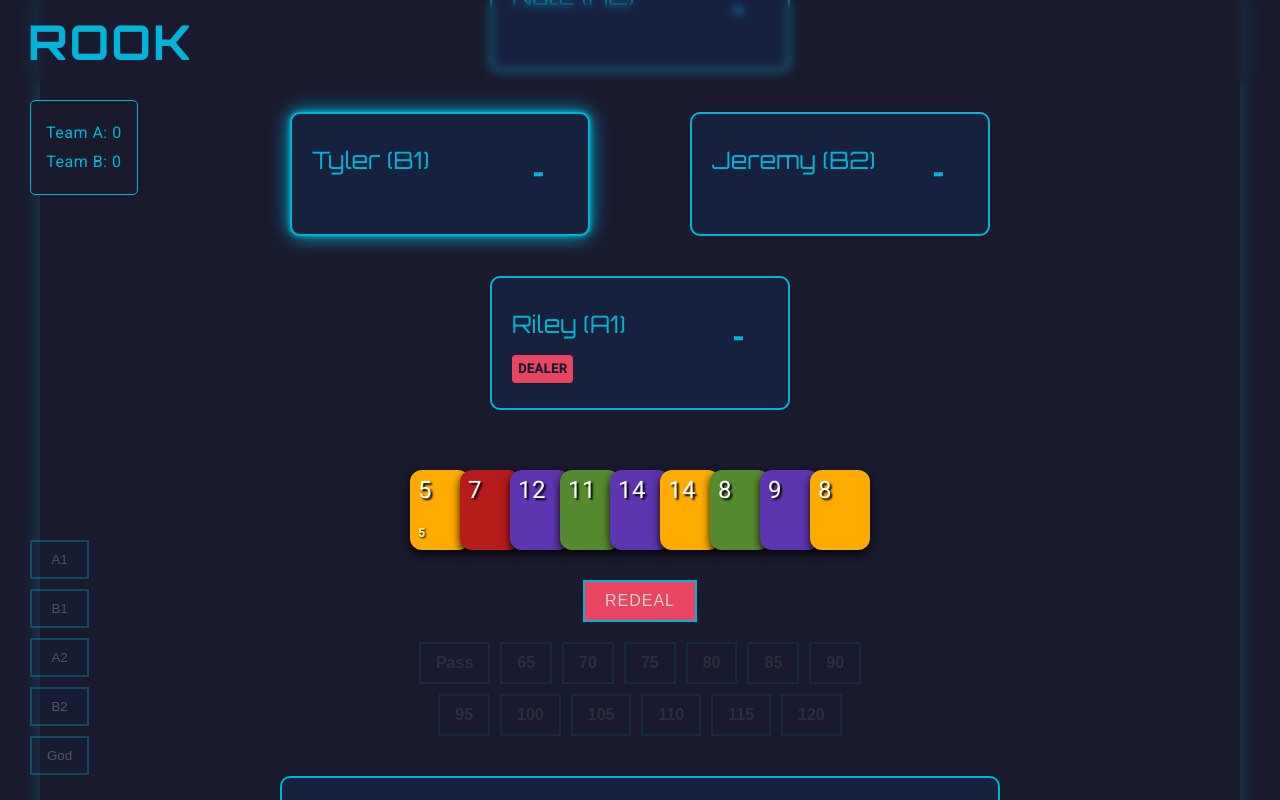
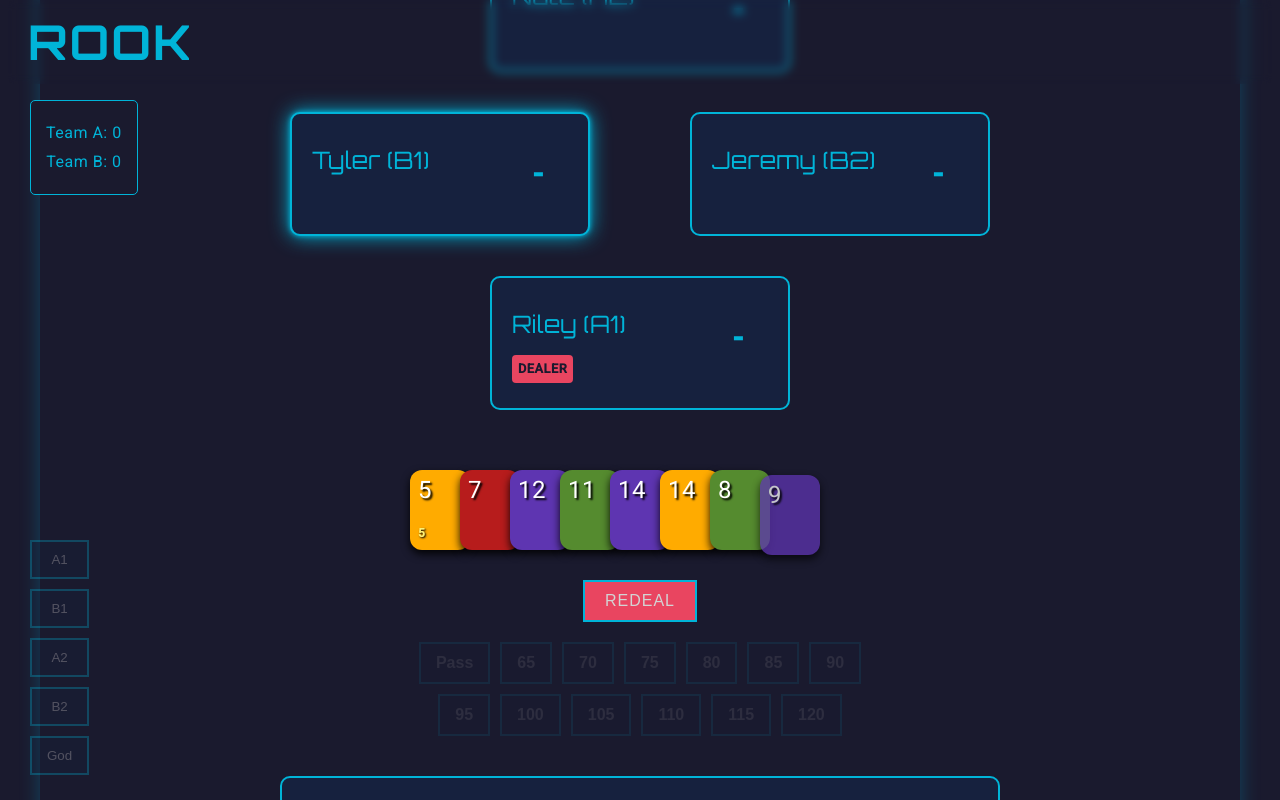
Before and after one commit to slimsherpa/rook-game, an Angular app: page / in a window 1280 px wide. Both pictures are taken after a click on the button "DEAL CARDS". Shown: the part 194-994 px from the top of the page. Built offline with nearby package versions, Linux system fonts and the light colour scheme; a web font is replaced by a local one.

Commit message:
deal cards one at a time

```diff
--- a/src/app/components/player-hand/player-hand.component.html
+++ b/src/app/components/player-hand/player-hand.component.html
@@ -23,7 +23,8 @@
              [cdkDragData]="card"
              (cdkDragStarted)="onDragStarted()"
              (cdkDragEnded)="onDragEnded()"
-             [style.cursor]="isDragging ? 'move' : (isCardSelectable(card) ? 'pointer' : 'default')">
+             [style.cursor]="isDragging ? 'move' : (isCardSelectable(card) ? 'pointer' : 'default')"
+             [class.revealed]="i < revealedCardCount">
           <app-card
             [card]="card"
             [selectable]="isCardSelectable(card)"
@@ -37,6 +38,10 @@
         </div>
       </div>
     </div>
+
+    <!-- <button (click)="manualReveal()" class="cyberpunk-button">
+      Reveal Cards
+    </button> -->
 
     <div class="action-buttons" *ngIf="hasVisibleActionButtons()">
       <button *ngIf="isDealer && currentPhase === 'Dealing'"
--- a/src/app/components/player-hand/player-hand.component.scss
+++ b/src/app/components/player-hand/player-hand.component.scss
@@ -89,6 +89,14 @@ app-player-hand {
       transition: transform 0.1s ease-in-out, z-index 0.1s ease-in-out;
       margin-right: -10px;
       position: relative;
+      opacity: 0;
+      transform: translateY(20px);
+      transition: opacity 0.3s ease-out, transform 0.3s ease-out;
+
+      &.revealed {
+        opacity: 1;
+        transform: translateY(0);
+      }
 
       &:hover,
       &:focus {
--- a/src/app/components/player-hand/player-hand.component.ts
+++ b/src/app/components/player-hand/player-hand.component.ts
@@ -1,4 +1,4 @@
-import { Component, Input, Output, EventEmitter, OnChanges, SimpleChanges } from '@angular/core';
+import { Component, Input, Output, EventEmitter, OnChanges, SimpleChanges, ChangeDetectorRef } from '@angular/core';
 import { CommonModule } from '@angular/common';
 import { MatCardModule } from '@angular/material/card';
 import { MatButtonModule } from '@angular/material/button';
@@ -42,7 +42,8 @@ export class PlayerHandComponent implements OnChanges {
   selectedTrump: string | null = null;
   selectedCard: CardData | null = null;
   revealedCardCount: number = 0;
-  revealedCards: boolean[] = [];
+  private revealInterval: any;
+  private previousHandLength: number = 0;
   isDragging: boolean = false;
   //selectedPlayerView: ViewOption = 'A1';
 
@@ -50,10 +51,14 @@ export class PlayerHandComponent implements OnChanges {
     private biddingService: BiddingService,
     public gameService: GameService,
     private scoreService: ScoreService,
-    private trickService: TrickService
+    private trickService: TrickService,
+    private cdr: ChangeDetectorRef
   ) {}
 
   ngOnChanges(changes: SimpleChanges) {
+    if (changes['player'] || changes['currentPhase']) {
+      this.checkAndRevealCards();
+    }
     if (changes['currentPhase'] || changes['selectedPlayerSeat']) {
       if (this.currentPhase === 'Dealing') {
         // Reset local state when a new hand starts
@@ -68,6 +73,36 @@ export class PlayerHandComponent implements OnChanges {
   }
 
   private isVisible: boolean = false;
+
+  private checkAndRevealCards() {
+    if (this.player && this.player.hand) {
+      const currentHandLength = this.player.hand.length;
+      if (currentHandLength > 0 && currentHandLength !== this.previousHandLength) {
+        // Cards have been dealt or changed
+        this.previousHandLength = currentHandLength;
+        this.manualReveal(); // Use the working reveal method
+      }
+    }
+  }
+
+  manualReveal() {
+    this.revealedCardCount = 0;
+    this.revealCards();
+  }
+
+  private revealCards() {
+    if (this.player && this.player.hand && this.player.hand.length > 0) {
+      clearInterval(this.revealInterval);
+      this.revealInterval = setInterval(() => {
+        if (this.revealedCardCount < this.player.hand.length) {
+          this.revealedCardCount++;
+          this.cdr.detectChanges();
+        } else {
+          clearInterval(this.revealInterval);
+        }
+      }, 333); // Reveals 3 cards per second
+    }
+  }
 
   private updateVisibility() {
     this.isVisible = this.selectedPlayerView === this.player.seat;
```
